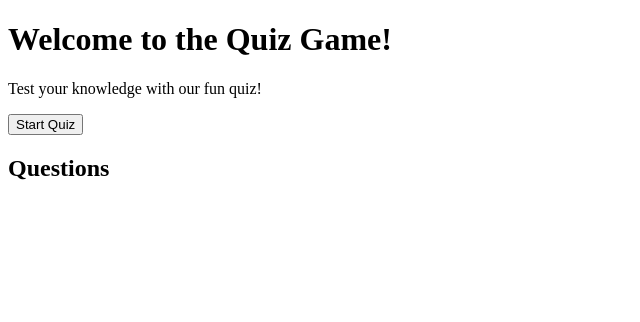
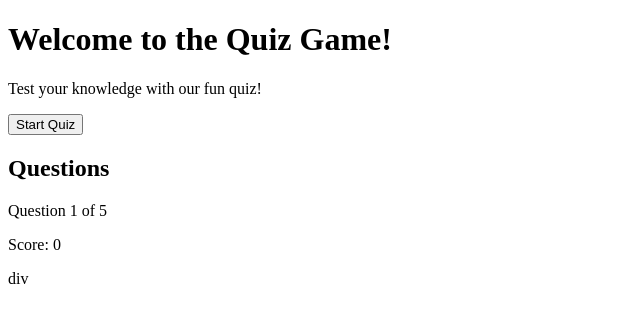
Before and after one commit to Sachin7137/Quiz_Game_By_Sachin7137, a plain HTML site: page index.html in a window 1280 px wide. Shown: the whole page, without its empty margins (0-640 px from the left). Drawn offline with Linux system fonts and the light colour scheme.

Commit message:
Add some code in index.html file

```diff
--- a/index.html
+++ b/index.html
@@ -18,6 +18,15 @@
         <div class="screen" id="quiz-screen">
             <div class="quiz-header">
                 <h2 class="question-tag">Questions</h2>
+                <div class="quiz-info">
+                    <p>
+                        Question <span id="current-question">1</span> of <span id="total-questions">5</span>
+                    </p>
+                    <p>
+                        Score: <span id="score">0</span>
+                    </p>
+                </div>
+                div
             </div>
         </div>
     </div>
```
